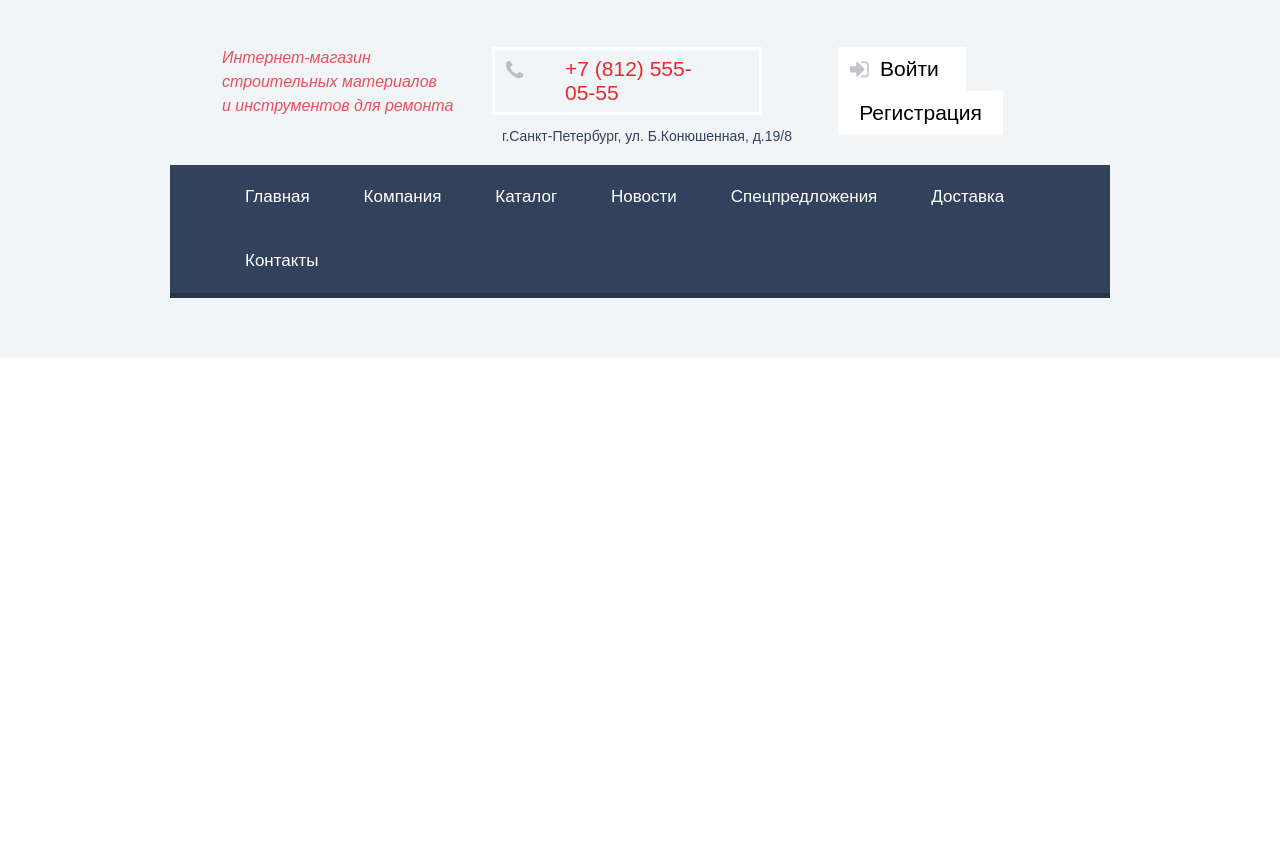
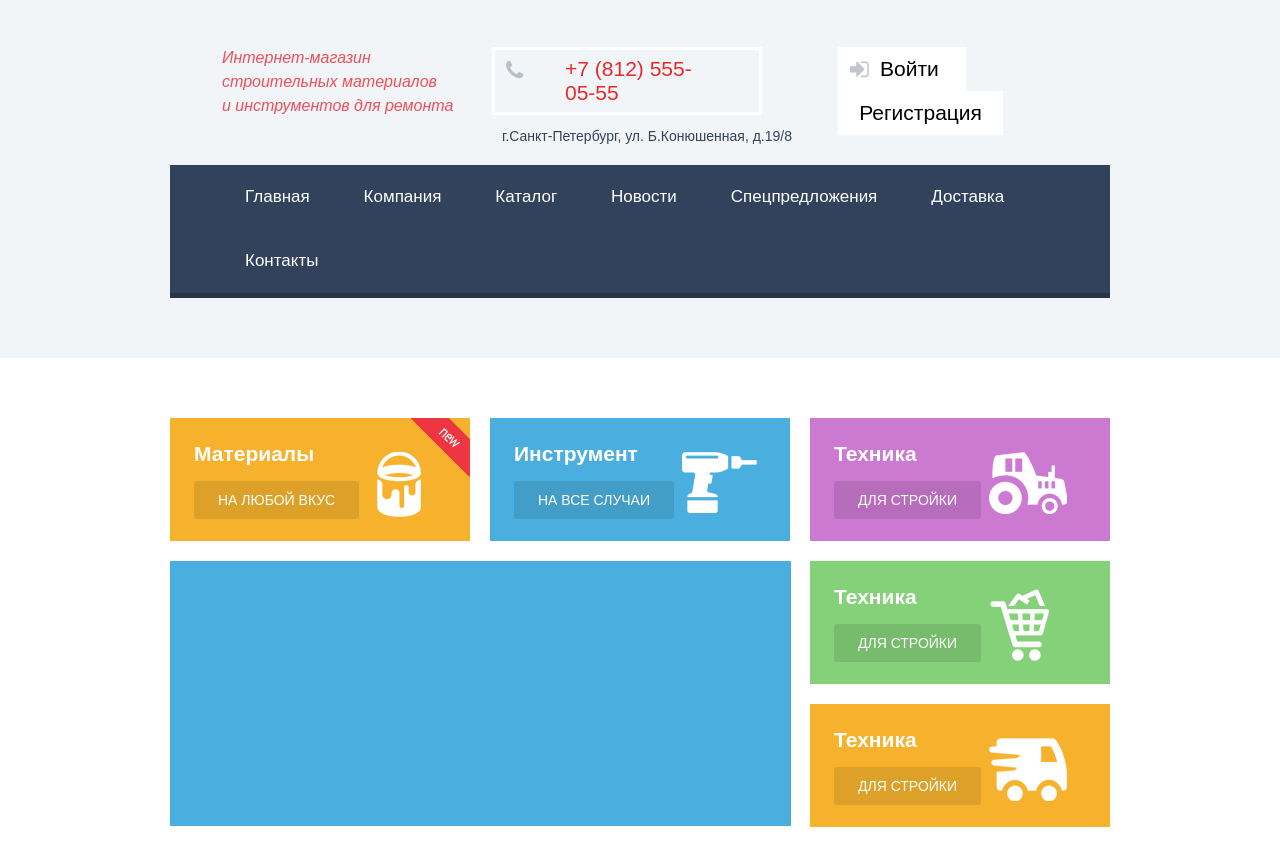
Before and after one commit to PrinceTulip/Technomart, a plain HTML site: page index.html in a window 1280 px wide. Shown: the part 135-982 px from the top of the page. Before the commit the page ends 800 px from the top, so only its background shows below. Drawn offline with Linux system fonts and the light colour scheme; a web font is replaced by a local one.

Commit message:
does offers, soon slider

```diff
--- a/css/style.css
+++ b/css/style.css
@@ -266,6 +266,7 @@ input:-ms-input-placeholder {
 
 .header-bottom {
   background: #f1f5f7;
+  margin-bottom: 60px;
 }
 
 .title-shop {
@@ -318,7 +319,6 @@ input:-ms-input-placeholder {
   margin-top: 50px;
   font-weight: normal;
 }
-
 
 .user-block .login {
   position: relative;
@@ -399,11 +399,116 @@ input:-ms-input-placeholder {
   text-align: center;
 }
 
-.nav-bar  a:last-child {
-
-
-}
-
 .nav-bar a:hover {
   background: #212a3a;
 }
+
+.offers {
+  width: 940px;
+  margin-bottom: 33px;
+}
+
+.category h2 {
+  color: #ffffff;
+  padding-left: 24px;
+  padding-top: 24px;
+  padding-bottom: 15px;
+}
+
+.category a {
+  display: inline-block;
+  font-size: 14px;
+  text-transform: uppercase;
+  color: #ffffff;
+  font-weight: normal;
+  background: rgba(0,0,0,.1);
+  margin-left: 24px;
+  padding: 7px 24px 7px 24px;
+  border-radius: 3px;
+  margin-bottom: 22px;
+}
+
+.category a:hover {
+  background: rgba(0,0,0,.2);
+}
+
+.category a:active {
+  background: rgba(0,0,0,.3);
+}
+
+.category {
+  position: relative;
+  float: left;
+  width: 300px;
+  background: #f6b22d;
+  margin-right: 20px;
+  margin-bottom: 20px;
+}
+
+.category:nth-child(3) {
+  margin-right: 0;
+}
+
+.category .bucket {
+  position: absolute;
+  right: 49px;
+  top: 34px;
+}
+
+.category .new {
+  position: absolute;
+  right: 0;
+  top: 0;
+}
+
+.category .tool {
+  position: absolute;
+  right: 33px;
+  top: 34px;
+}
+
+.category .track {
+  position: absolute;
+  right: 43px;
+  top: 34px;
+}
+
+.category .basket {
+  position: absolute;
+  right: 61px;
+  top: 28px;
+}
+
+.category .courier {
+  position: absolute;
+  right: 43px;
+  top: 34px;
+}
+
+
+
+.category:nth-child(2) {
+  background: #4aafde;
+}
+
+.category:nth-child(3) {
+  background: #cc79d1;
+}
+
+.category:nth-child(4) {
+  background: #85d179;
+  float: right;
+  margin-right: 0;
+}
+
+.category:last-child {
+  margin-right: 0;
+  float:right;
+}
+
+.slider {
+  float: left;
+  width: 621px;
+  height: 265px;
+  background: #4aafde;
+}
--- a/index.html
+++ b/index.html
@@ -9,6 +9,7 @@
 </head>
 <body>
 <header class="main-header">
+  <div class="header-up">
     <div class="container clearfix">
       <div class="nav-block">
         <div class="logo">
@@ -28,7 +29,7 @@
         </nav>
       </div>
     </div>
-</header>
+  </div>
 <div class="header-bottom">
   <div class="container clearfix">
     <div class="title-shop">
@@ -71,6 +72,42 @@
     </div>
   </div>
 </div>
+</header>
+<main class="main-content">
+  <div class="container clearfix">
+    <div class="offers">
+      <div class="category">
+        <h2>Материалы</h2>
+        <a href="#">На любой вкус</a>
+        <img class="bucket" src="images/bucket.png" width="44" height="65" alt="img-category">
+        <img class="new" src="images/new.png" width="60" height="59" alt="img-category">
+      </div>
+      <div class="category">
+        <h2>Инструмент</h2>
+        <a href="#">На все случаи</a>
+        <img class="tool" src="images/tool.png" width="75" height="61" alt="img-category">
+      </div>
+      <div class="category">
+        <h2>Техника</h2>
+        <a href="#">Для стройки</a>
+        <img class="track" src="images/track.png" width="78" height="62" alt="img-category">
+      </div>
+      <div class="category">
+        <h2>Техника</h2>
+        <a href="#">Для стройки</a>
+        <img class="basket" src="images/basket.png" width="59" height="72" alt="img-category">
+      </div>
+      <div class="slider">
+      </div>
+      <div class="category">
+        <h2>Техника</h2>
+        <a href="#">Для стройки</a>
+        <img class="courier" src="images/courier.png" width="78" height="63" alt="img-category">
+      </div>
+
+    </div>
+  </div>
+</main>
 
 </body>
 </html>
```
Also changed, not shown: images/basket.png (added), images/bucket.png (added), images/courier.png (added), images/new.png (added), images/tool.png (added), images/track.png (added). Lines whose indentation alone changed are shown as unchanged.
